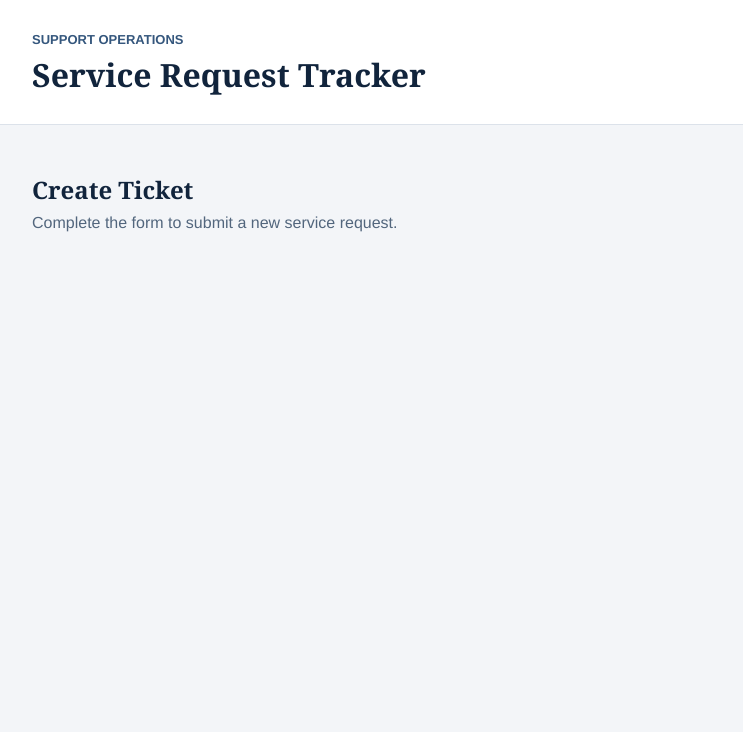
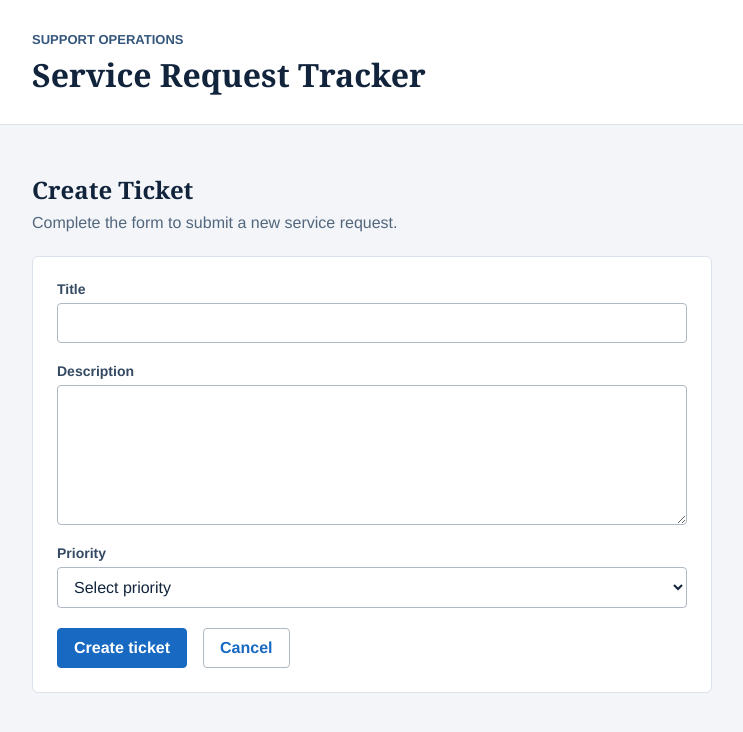
Before and after one commit to nomad-alt/service-request-tracker, a React (Vite) app in the folder frontend/: page /tickets/new in a window 1280 px wide. Shown: the top 732 px of the page, without its empty margins (82-825 px from the left). Built offline with nearby package versions, Linux system fonts and the light colour scheme.

Commit message:
feat: add validated create ticket form

```diff
--- a/frontend/src/App.css
+++ b/frontend/src/App.css
@@ -268,6 +268,97 @@
   color: #52667d;
 }
 
+.ticket-form {
+  display: grid;
+  gap: 20px;
+  max-width: 680px;
+  margin-top: 24px;
+  padding: 24px;
+  background: #ffffff;
+  border: 1px solid #dce2ea;
+  border-radius: 6px;
+}
+
+.form-field {
+  display: grid;
+  gap: 6px;
+}
+
+.form-field label {
+  color: #344a62;
+  font-size: 0.875rem;
+  font-weight: 700;
+}
+
+.form-field input,
+.form-field textarea,
+.form-field select {
+  width: 100%;
+  padding: 10px 12px;
+  color: #11243c;
+  background: #ffffff;
+  border: 1px solid #aeb9c5;
+  border-radius: 4px;
+  font: inherit;
+}
+
+.form-field textarea {
+  min-height: 140px;
+  resize: vertical;
+}
+
+.form-field input:focus-visible,
+.form-field textarea:focus-visible,
+.form-field select:focus-visible {
+  outline: 3px solid #f2a541;
+  outline-offset: 2px;
+}
+
+.form-error {
+  margin: 0;
+  color: #982f2f;
+  font-size: 0.8125rem;
+}
+
+.submit-success {
+  margin: 0;
+  padding: 12px;
+  color: #24633c;
+  background: #e7f5eb;
+  border: 1px solid #b8ddc4;
+  border-radius: 4px;
+  font-weight: 700;
+}
+
+.form-actions {
+  display: flex;
+  align-items: center;
+  gap: 16px;
+}
+
+.secondary-action {
+  display: inline-flex;
+  align-items: center;
+  justify-content: center;
+  min-height: 40px;
+  padding: 0 16px;
+  color: #1769c2;
+  border: 1px solid #aeb9c5;
+  border-radius: 4px;
+  font-weight: 700;
+  text-decoration: none;
+}
+
+.secondary-action:hover {
+  color: #1158a7;
+  background: #f3f5f8;
+}
+
+.secondary-action:focus-visible {
+  outline: 3px solid #f2a541;
+  outline-offset: 3px;
+}
+
 @media (max-width: 640px) {
   .page-width {
     padding: 0 16px;
@@ -302,4 +393,9 @@
     align-items: flex-start;
     flex-direction: column;
   }
+
+  .form-actions {
+    align-items: stretch;
+    flex-direction: column;
+  }
 }
--- a/frontend/src/pages/CreateTicketPage.tsx
+++ b/frontend/src/pages/CreateTicketPage.tsx
@@ -1,10 +1,147 @@
+import { useState } from "react";
+import type { FormEvent } from "react";
+import { Link } from "react-router";
+import type { Priority, TicketRequest } from "../types/ticket";
+
+interface FormErrors {
+  title?: string;
+  description?: string;
+  priority?: string;
+}
+
 function CreateTicketPage() {
+  const [title, setTitle] = useState("");
+  const [description, setDescription] = useState("");
+  const [priority, setPriority] = useState<Priority | "">("");
+  const [errors, setErrors] = useState<FormErrors>({});
+  const [pendingRequest, setPendingRequest] =
+    useState<TicketRequest | null>(null);
+
+  function handleSubmit(event: FormEvent<HTMLFormElement>) {
+    event.preventDefault();
+
+    const nextErrors: FormErrors = {};
+
+    if (!title.trim()) {
+      nextErrors.title = "Title is required";
+    }
+
+    if (!description.trim()) {
+      nextErrors.description = "Description is required";
+    }
+
+    if (!priority) {
+      nextErrors.priority = "Priority is required";
+    }
+
+    setErrors(nextErrors);
+    setPendingRequest(null);
+
+    if (Object.keys(nextErrors).length > 0) {
+      return;
+    }
+
+    if (!priority) {
+      return;
+    }
+
+    const request: TicketRequest = {
+      title: title.trim(),
+      description: description.trim(),
+      priority,
+    };
+
+    setPendingRequest(request);
+  }
+
   return (
     <div className="dashboard">
       <h2>Create Ticket</h2>
       <p className="page-description">
         Complete the form to submit a new service request.
       </p>
+
+      <form className="ticket-form" noValidate onSubmit={handleSubmit}>
+        <div className="form-field">
+          <label htmlFor="ticket-title">Title</label>
+          <input
+            id="ticket-title"
+            type="text"
+            required
+            maxLength={200}
+            value={title}
+            aria-describedby={errors.title ? "ticket-title-error" : undefined}
+            aria-invalid={Boolean(errors.title)}
+            onChange={(event) => setTitle(event.currentTarget.value)}
+          />
+          {errors.title && (
+            <p className="form-error" id="ticket-title-error">
+              {errors.title}
+            </p>
+          )}
+        </div>
+
+        <div className="form-field">
+          <label htmlFor="ticket-description">Description</label>
+          <textarea
+            id="ticket-description"
+            required
+            maxLength={4000}
+            value={description}
+            aria-describedby={
+              errors.description ? "ticket-description-error" : undefined
+            }
+            aria-invalid={Boolean(errors.description)}
+            onChange={(event) => setDescription(event.currentTarget.value)}
+          />
+          {errors.description && (
+            <p className="form-error" id="ticket-description-error">
+              {errors.description}
+            </p>
+          )}
+        </div>
+
+        <div className="form-field">
+          <label htmlFor="ticket-priority">Priority</label>
+          <select
+            id="ticket-priority"
+            required
+            value={priority}
+            aria-describedby={
+              errors.priority ? "ticket-priority-error" : undefined
+            }
+            aria-invalid={Boolean(errors.priority)}
+            onChange={(event) =>
+              setPriority(event.currentTarget.value as Priority | "")
+            }
+          >
+            <option value="">Select priority</option>
+            <option value="LOW">Low</option>
+            <option value="MEDIUM">Medium</option>
+            <option value="HIGH">High</option>
+          </select>
+          {errors.priority && (
+            <p className="form-error" id="ticket-priority-error">
+              {errors.priority}
+            </p>
+          )}
+        </div>
+
+        <div className="form-actions">
+          <button className="primary-action" type="submit">
+            Create ticket
+          </button>
+          <Link className="secondary-action" to="/">
+            Cancel
+          </Link>
+        </div>
+
+        {pendingRequest && (
+          <p className="submit-success" role="status">
+            Ticket is ready to submit.
+          </p>
+        )}
+      </form>
     </div>
   );
 }
```
